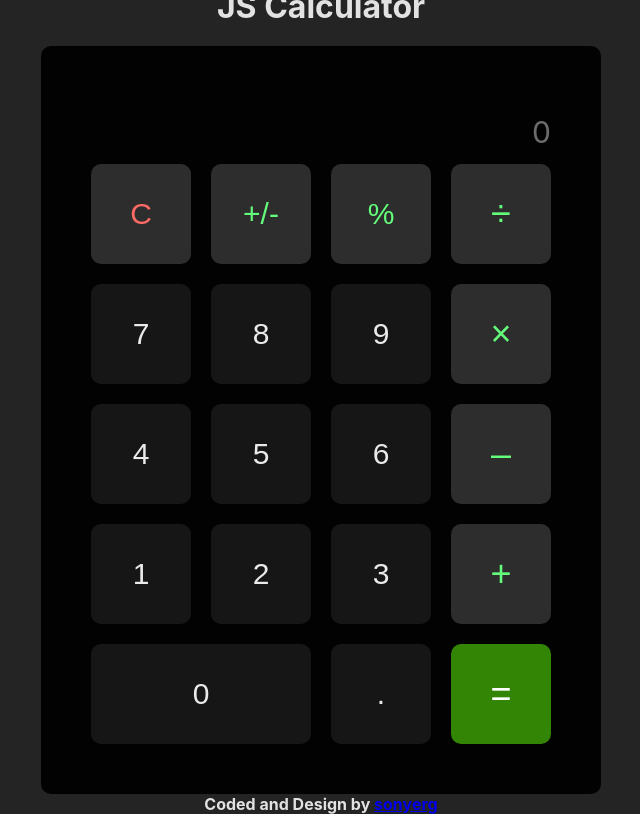
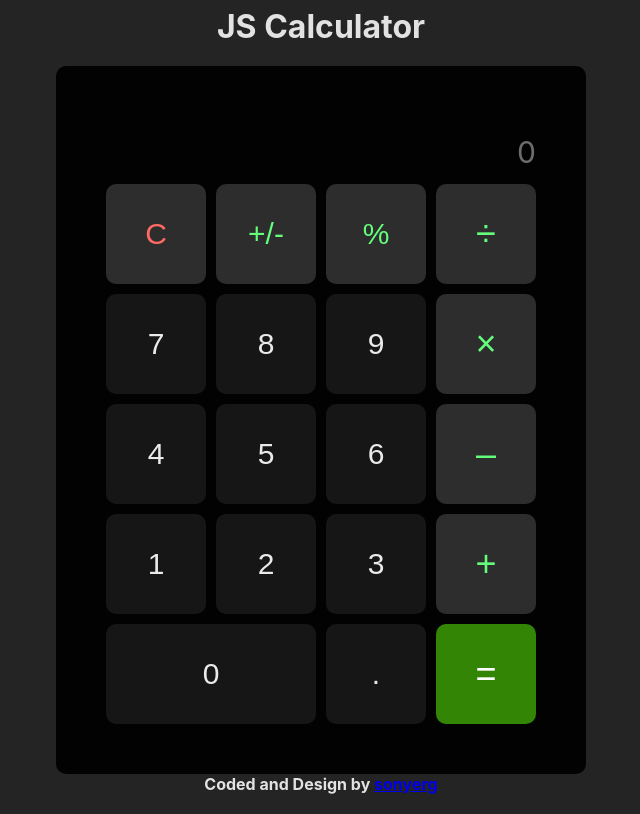
Before and after one commit to sonyerg/javascript-calculator, a React (Vite) app: page / in a window 1280 px wide. Shown: the whole page, without its empty margins (319-959 px from the left). Built offline with nearby package versions, Linux system fonts and the light colour scheme.

Commit message:
changes in stylling

```diff
--- a/index.html
+++ b/index.html
@@ -4,7 +4,7 @@
     <meta charset="UTF-8" />
     <link rel="icon" type="image/svg+xml" href="/vite.svg" />
     <meta name="viewport" content="width=device-width, initial-scale=1.0" />
-    <title>Vite + React + TS</title>
+    <title>JS Calculator</title>
   </head>
   <body>
     <div id="root"></div>
--- a/src/App.css
+++ b/src/App.css
@@ -15,11 +15,6 @@
   align-items: center;
 }
 
-#display {
-  font-size: 24px;
-  text-align: right;
-}
-
 #calculator {
   display: grid;
   grid-template-areas:
@@ -30,7 +25,7 @@
     "one two three add"
     "zero zero decimal equals";
   grid-template-columns: 100px 100px 100px 100px;
-  gap: 20px;
+  gap: 10px;
   padding: 50px;
   padding-top: 10px;
   margin-top: 20px;
@@ -69,6 +64,11 @@ button:active {
   transform: scale(0.95);
 }
 
+#display {
+  grid-area: display;
+  text-align: right;
+}
+
 #answer {
   height: 48px;
   font-size: 48px;
@@ -79,10 +79,7 @@ button:active {
   height: 30px;
   color: var(--dark-gray);
   margin-top: 10px;
-}
-
-#display {
-  grid-area: display;
+  margin-bottom: 10px;
 }
 
 #divide {
```
